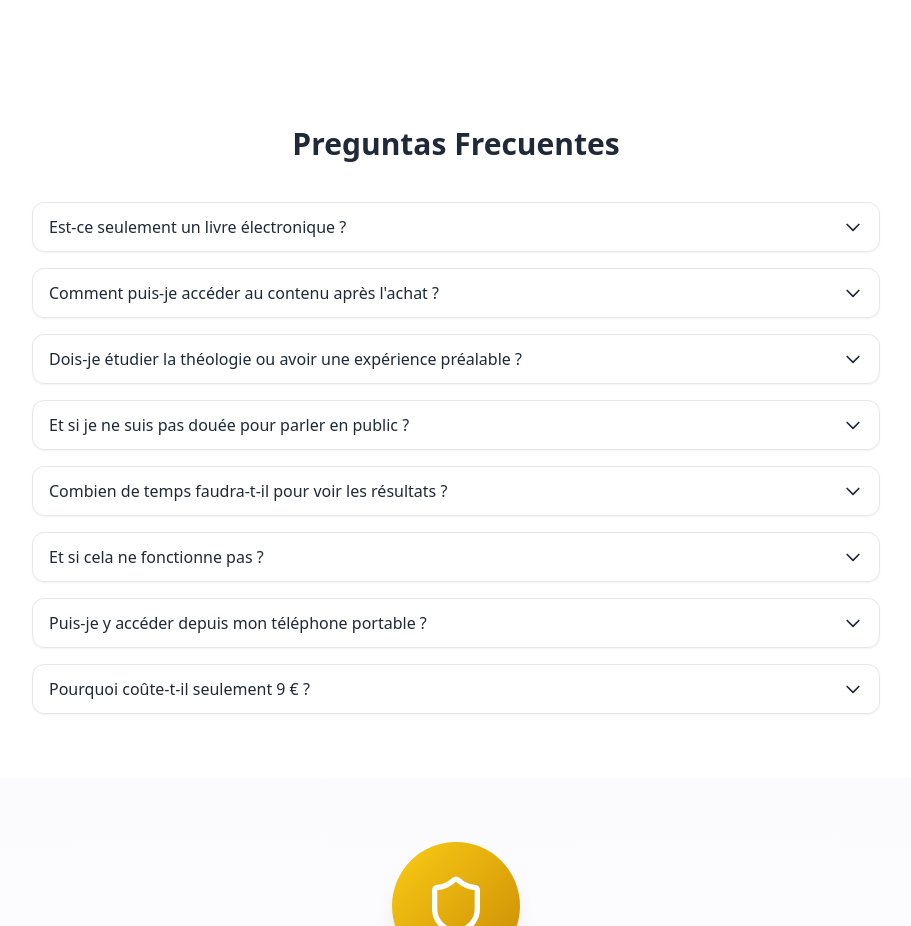
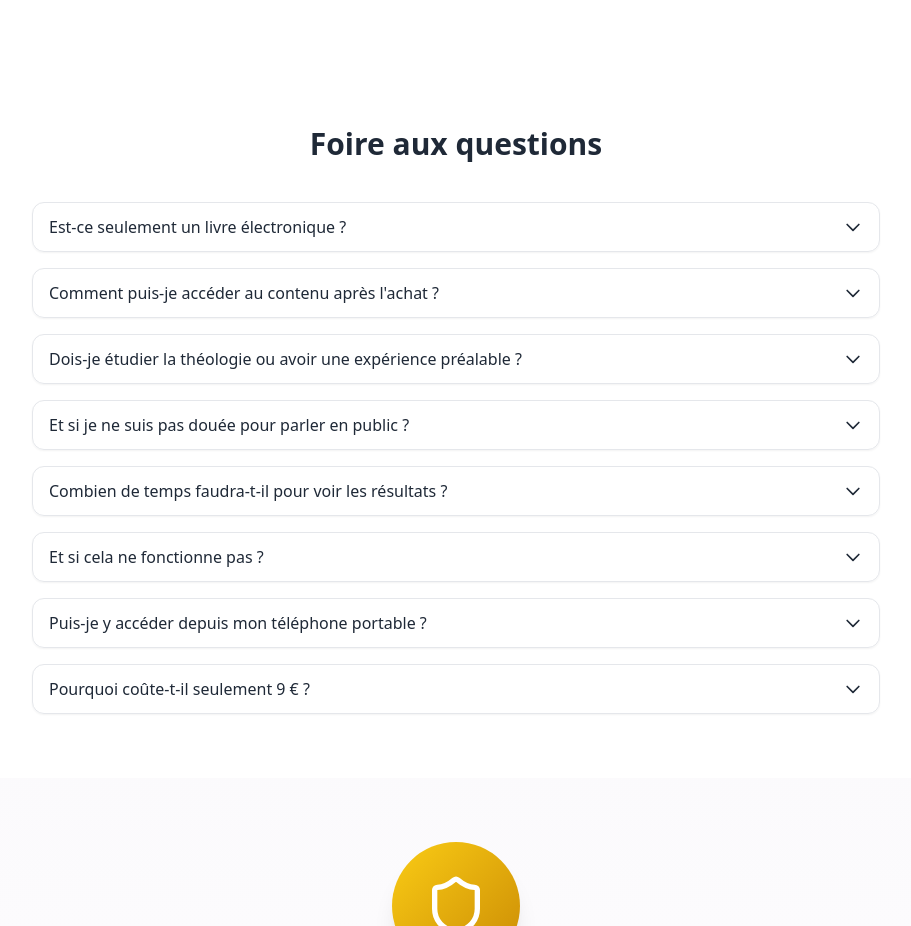
Before and after one commit to luisbr83/Metodo-Ester, a React (Vite) app: page / in a window 1280 px wide. Shown: the part 10949-11875 px from the top of the page, without its empty margins (184-1095 px from the left). Built offline with nearby package versions, Linux system fonts and the light colour scheme.

Commit message:
Update FAQSection.tsx

```diff
--- a/src/components/FAQSection.tsx
+++ b/src/components/FAQSection.tsx
@@ -69,7 +69,7 @@ const FAQSection = () => {
     <section className="py-16 bg-white text-gray-800">
       <div className="max-w-4xl mx-auto px-6">
         <h2 className="text-3xl font-bold text-center mb-10">
-          Preguntas Frecuentes
+          Foire aux questions
         </h2>
         <div className="space-y-4">
           {faqs.map((faq, index) => (
```
